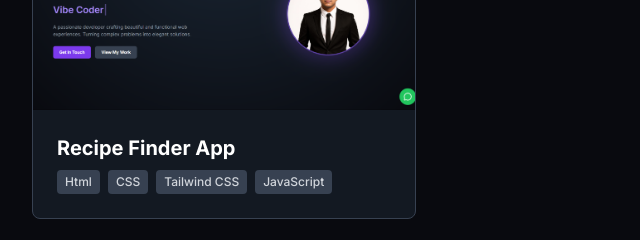
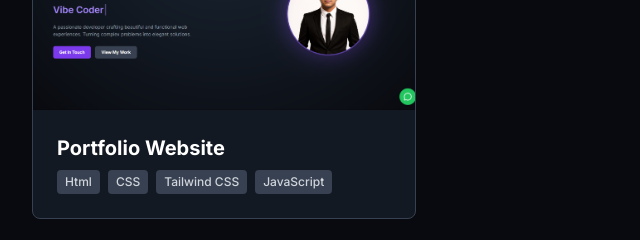
Before and after one commit to Harshad-Jethva/Portfolio_HJ, a plain HTML site: page index.html in a window 1280 px wide. Shown: the part 2780-3020 px from the top of the page, 0-640 px from the left. Drawn offline with nearby package versions, Linux system fonts and the light colour scheme.

Commit message:
Add files via upload

```diff
--- a/index.html
+++ b/index.html
@@ -537,11 +537,11 @@
                 live: "https://auracrop.iceiy.com"
             },
             {
-                title: "Recipe Finder App",
+                title: "Portfolio Website",
                 image: "portfolio_hj.png",
                 description: "A passionate developer crafting beautiful and functional web experiences. Turning complex problems into elegant solutions.",
                 tags: ["Html", "CSS", "Tailwind CSS", "JavaScript"],
-                github: "#",
+                github: "https://github.com/Harshad-Jethva/Portfolio_HJ",
                 live: "https://portfolio-hj.vercel.app/"
             }
             // {
```
